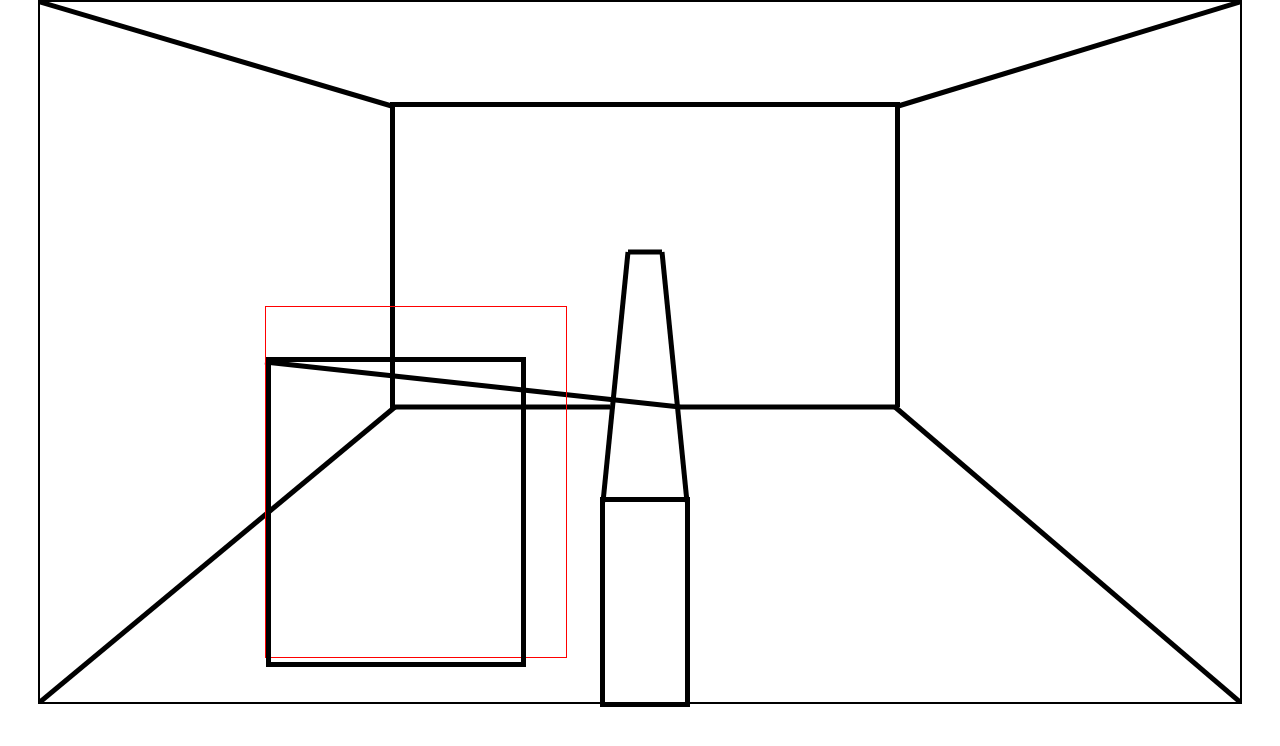
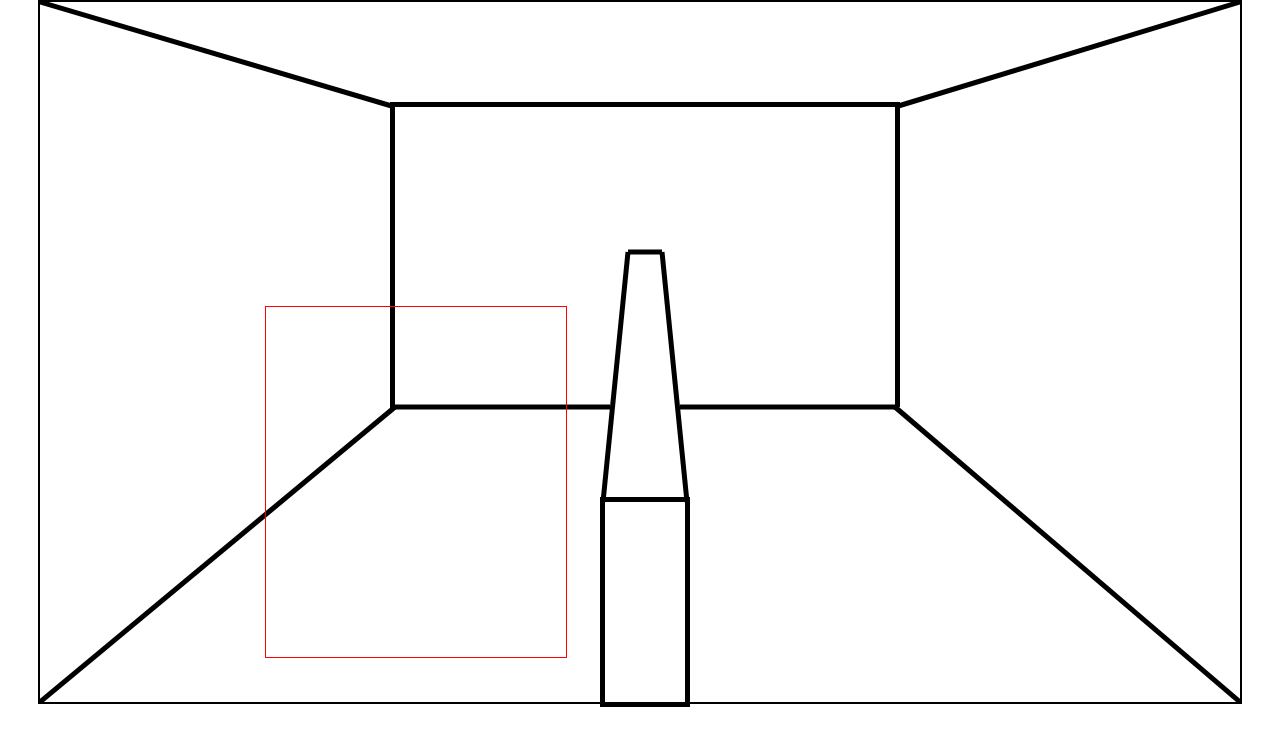
Before and after one commit to Dogeon-Kim/Dogeon-Kim.github.io, a plain HTML site: page index.html in a window 1280 px wide. Drawn offline with Linux system fonts and the light colour scheme.

Commit message:
Change code.

```diff
--- a/index.html
+++ b/index.html
@@ -12,10 +12,7 @@
         <div class="sc"></div>
         <canvas id="side" width="1200" height="700"></canvas>
     </div>
-    <div class="book1">
-        <div class="front1"></div>
-        <canvas id="side" width="300" height="350"></canvas>
-    </div>
+    <div class="book1"></div>
     <script src="script.js"></script>
 </body>
 </html>
--- a/script.js
+++ b/script.js
@@ -55,10 +55,3 @@ const canvas = document.getElementById('side');
         ctx.lineTo(640, 405);
         ctx.lineWidth = 5;
         ctx.stroke();
-
-        /*book*/
-        ctx.beginPath();
-        ctx.moveTo(225, 360);
-        ctx.lineTo(640, 405);
-        ctx.lineWidth = 5;
-        ctx.stroke();
```
Also changed, not shown: test.html (deleted, +0 -18 lines).
